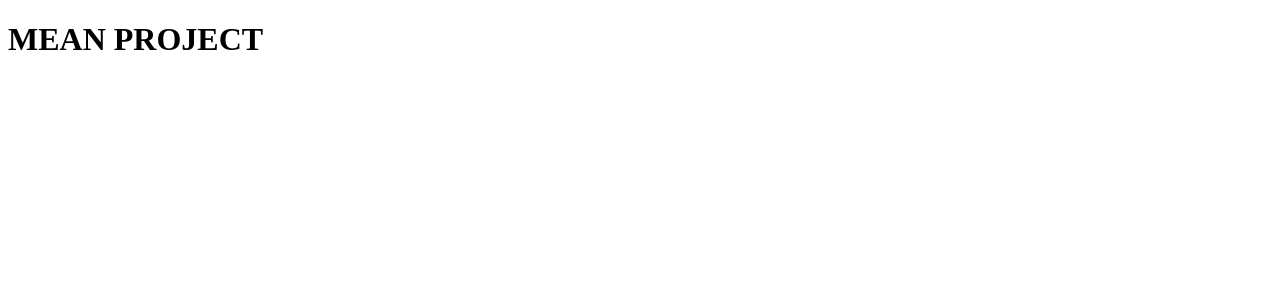
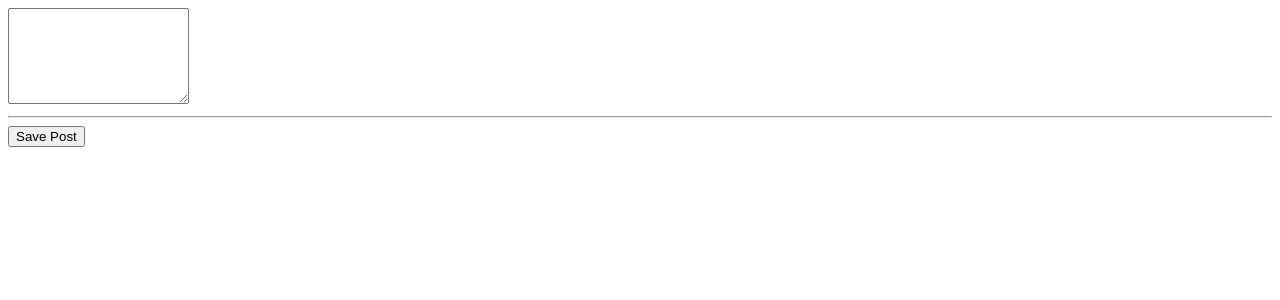
Before and after one commit to sudhansom/angular-project-aug, an Angular app: page / in a window 1280 px wide. Shown: the top 300 px of the page. Built offline with nearby package versions, Linux system fonts and the light colour scheme.

Commit message:
register post-create component to app.module

```diff
--- a/src/app/app.component.html
+++ b/src/app/app.component.html
@@ -1 +1 @@
-<h1>MEAN PROJECT</h1>
+<app-post-create></app-post-create>
--- a/src/app/app.module.ts
+++ b/src/app/app.module.ts
@@ -2,10 +2,12 @@
 import { BrowserModule } from '@angular/platform-browser';
 
 import { AppComponent } from './app.component';
+import { PostCreateComponent } from './posts/post-create/post-create.component';
 
 @NgModule({
   declarations: [
-    AppComponent
+    AppComponent,
+    PostCreateComponent,
   ],
   imports: [
     BrowserModule
--- a/src/app/posts/post-create/post-create.component.ts
+++ b/src/app/posts/post-create/post-create.component.ts
@@ -7,7 +7,7 @@
 })
 
 export class PostCreateComponent {
-  newPost = 'user\'s posts';
+  newPost = '';
 
   onAddPost(postInput: HTMLTextAreaElement){
     this.newPost = postInput.value;
```
